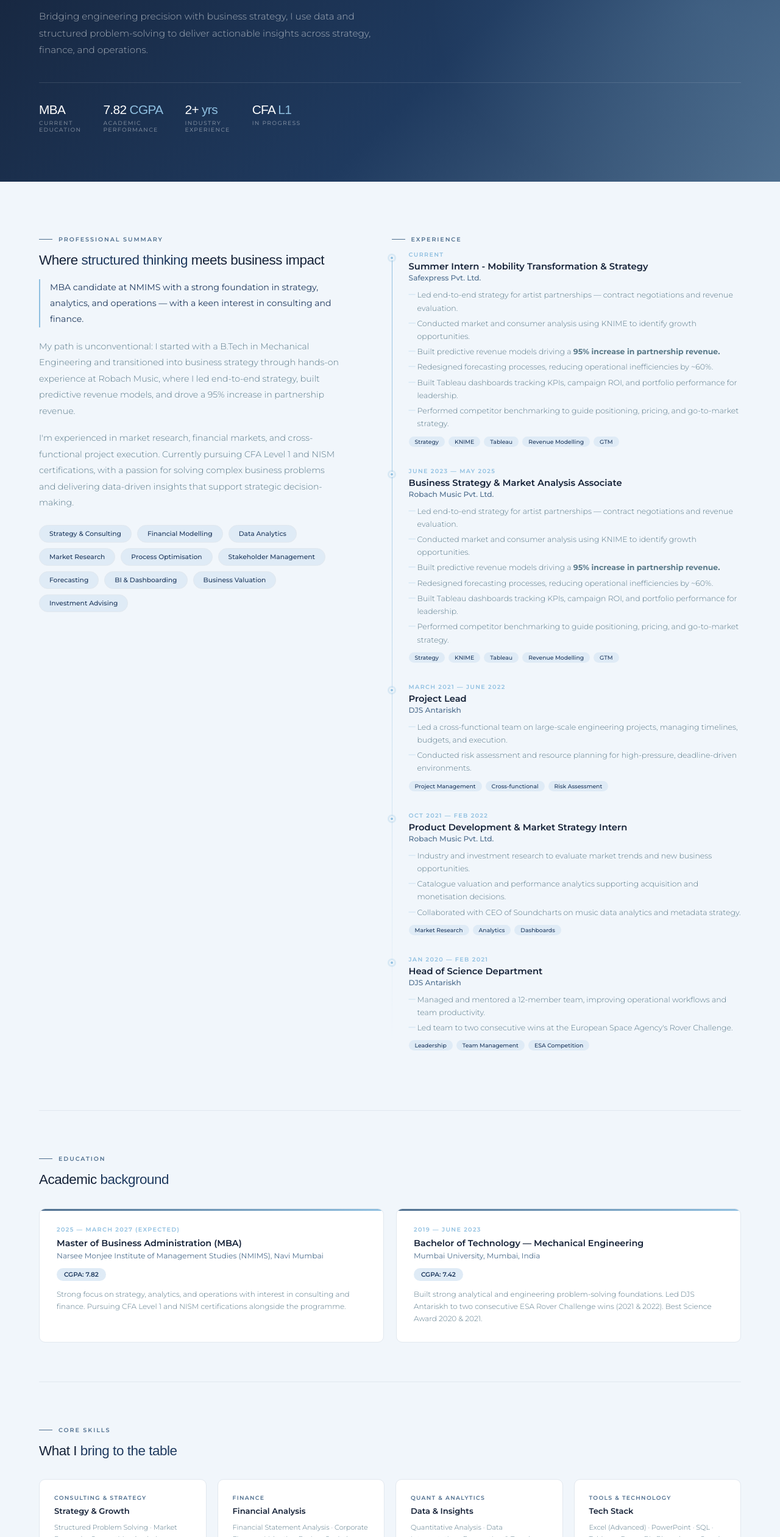
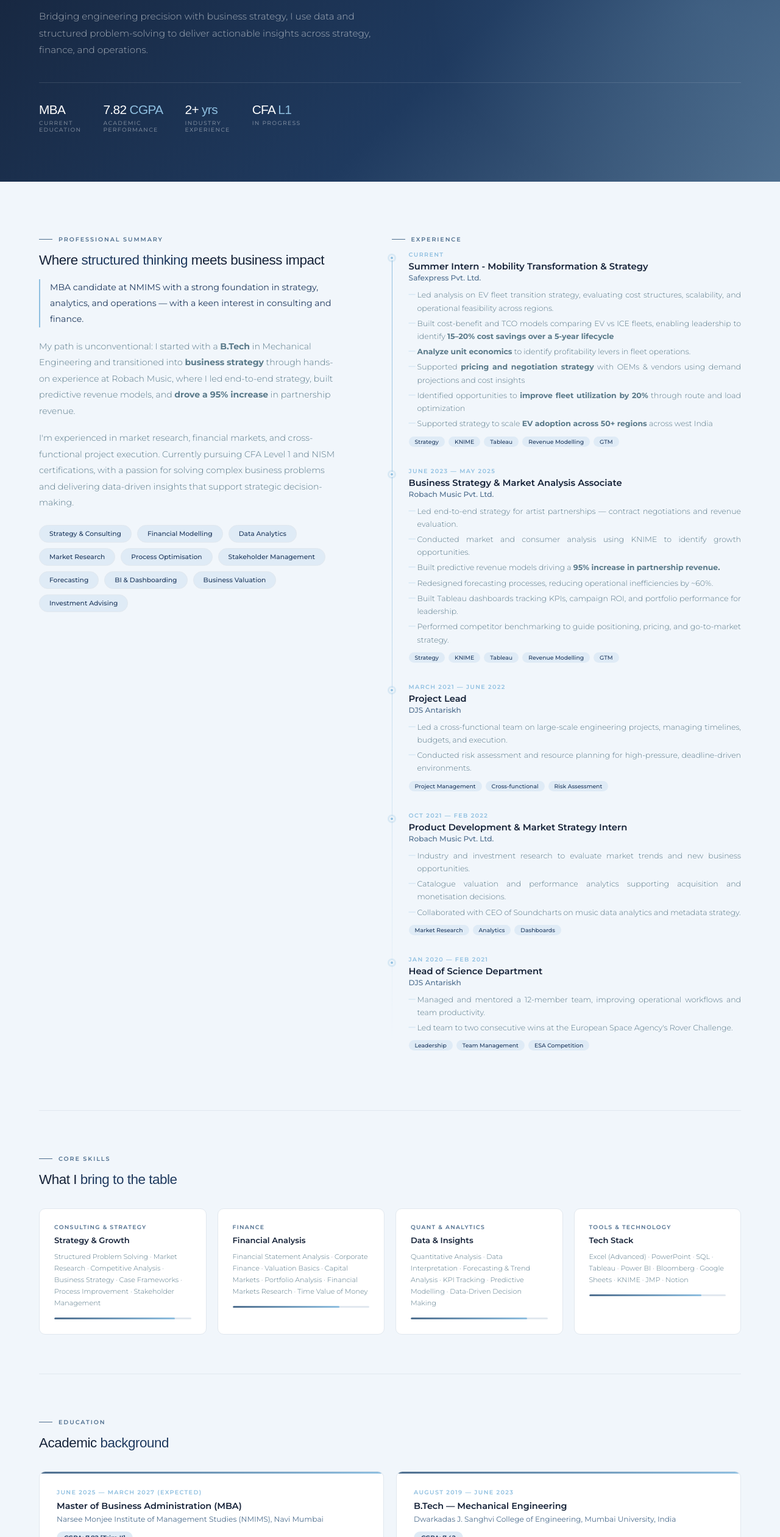
Before and after one commit to Vishalumaria9/Vishalumaria, a website built with webpack: page about.html in a window 1280 px wide. Shown: the part 279-2800 px from the top of the page at 61% size. Built offline with nearby package versions, Linux system fonts and the light colour scheme; a web font is replaced by a local one.

Commit message:
Update about.html

```diff
--- a/about.html
+++ b/about.html
@@ -56,7 +56,7 @@ nav{position:fixed;top:0;left:0;width:100%;z-index:200;height:100px;padding:0 5%
 .t-role{font-size:0.92rem;font-weight:600;color:var(--c0);margin-bottom:2px;}
 .t-co{font-size:0.76rem;font-weight:500;color:var(--c2);margin-bottom:10px;}
 .t-bullets{list-style:none;padding:0;}
-.t-bullets li{font-size:0.78rem;line-height:1.7;font-weight:300;color:var(--text-light);padding-left:14px;position:relative;margin-bottom:4px;}
+.t-bullets li{font-size:0.78rem;line-height:1.7;font-weight:300;color:var(--text-light);padding-left:14px;position:relative;margin-bottom:4px;text-align:justify;}
 .t-bullets li::before{content:'—';position:absolute;left:0;color:var(--c3);font-size:0.7rem;}
 .t-tags{display:flex;flex-wrap:wrap;gap:6px;margin-top:10px;}
 .t-tag{padding:3px 10px;background:var(--c4);border-radius:100px;font-size:0.58rem;font-weight:500;color:var(--c1);}
@@ -84,9 +84,9 @@ nav{position:fixed;top:0;left:0;width:100%;z-index:200;height:100px;padding:0 5%
 
 .certs-row{display:flex;flex-wrap:wrap;gap:10px;margin-top:28px;}
 .cert-pill{display:inline-flex;align-items:center;gap:8px;padding:9px 16px;background:var(--white);border:1px solid var(--c5);border-radius:100px;font-size:0.7rem;font-weight:500;color:var(--c0);transition:var(--t);}
-.cert-pill:hover{border-color:var(--c3);background:var(--c4);}
+.cert-pill:hover{border-color:var(--c3);background:var(--c4);color:var(--c0);}
 .cert-pill-dot{width:6px;height:6px;border-radius:50%;background:var(--c3);flex-shrink:0;}
-.cert-pill-inprogress{background: var(--c1); border-style:dashed;border-color:var(--c3);color:var(--c5);}
+.cert-pill-inprogress{background: var(--c1); border-style:dashed;border-color:var(--c3);color:var(--c4);}
 .cert-pill-inprogress .cert-pill-dot{background:transparent;border:1.5px solid var(--c3);animation:pulseDot 2s infinite;}
 @keyframes pulseDot{0%,100%{opacity:1;}50%{opacity:0.35;}}
 
@@ -141,7 +141,7 @@ footer{background:var(--c0);padding:36px 5%;border-top:1px solid rgba(143,191,22
       <div class="s-label"><span class="s-label-line"></span><span class="s-label-text">Professional Summary</span></div>
       <h2 class="block-title">Where <strong>structured thinking</strong> meets business impact</h2>
       <p class="highlight-text">MBA candidate at NMIMS with a strong foundation in strategy, analytics, and operations — with a keen interest in consulting and finance.</p>
-      <p class="body-text">My path is unconventional: I started with a B.Tech in Mechanical Engineering and transitioned into business strategy through hands-on experience at Robach Music, where I led end-to-end strategy, built predictive revenue models, and drove a 95% increase in partnership revenue.</p>
+      <p class="body-text">My path is unconventional: I started with a <strong><strong>B.Tech</strong></strong> in Mechanical Engineering and transitioned into <strong><strong>business strategy</strong></strong> through hands-on experience at Robach Music, where I led end-to-end strategy, built predictive revenue models, and <strong><strong>drove a 95% increase</strong></strong> in partnership revenue.</p>
       <p class="body-text">I'm experienced in market research, financial markets, and cross-functional project execution. Currently pursuing CFA Level 1 and NISM certifications, with a passion for solving complex business problems and delivering data-driven insights that support strategic decision-making.</p>
 
       <div class="badges">
@@ -167,12 +167,12 @@ footer{background:var(--c0);padding:36px 5%;border-top:1px solid rgba(143,191,22
           <div class="t-role">Summer Intern - Mobility Transformation & Strategy</div>
           <div class="t-co">Safexpress Pvt. Ltd.</div>
           <ul class="t-bullets">
-            <li>Led end-to-end strategy for artist partnerships — contract negotiations and revenue evaluation.</li>
-            <li>Conducted market and consumer analysis using KNIME to identify growth opportunities.</li>
-            <li>Built predictive revenue models driving a <strong>95% increase in partnership revenue.</strong></li>
-            <li>Redesigned forecasting processes, reducing operational inefficiencies by ~60%.</li>
-            <li>Built Tableau dashboards tracking KPIs, campaign ROI, and portfolio performance for leadership.</li>
-            <li>Performed competitor benchmarking to guide positioning, pricing, and go-to-market strategy.</li>
+            <li>Led analysis on EV fleet transition strategy, evaluating cost structures, scalability, and operational feasibility across regions.</li>
+            <li>Built cost-benefit and TCO models comparing EV vs ICE fleets, enabling leadership to identify <strong><strong>15–20% cost savings over a 5-year lifecycle</strong></strong></li>
+            <li><strong><strong>Analyze unit economics</strong></strong> to identify profitability levers in fleet operations.</li>
+            <li>Supported <strong><strong>pricing and negotiation strategy</strong></strong> with OEMs & vendors using demand projections and cost insights</li>
+            <li>Identified opportunities to <strong><strong>improve fleet utilization by 20%</strong></strong> through route and load optimization</li>
+            <li>Supported strategy to scale <strong><strong>EV adoption across 50+ regions</strong></strong> across west India</li>
           </ul>
           <div class="t-tags"><span class="t-tag">Strategy</span><span class="t-tag">KNIME</span><span class="t-tag">Tableau</span><span class="t-tag">Revenue Modelling</span><span class="t-tag">GTM</span></div>
         </div>
@@ -232,29 +232,6 @@ footer{background:var(--c0);padding:36px 5%;border-top:1px solid rgba(143,191,22
 
   <div class="divider"></div>
 
-  <!-- EDUCATION -->
-  <div class="fade-up">
-    <div class="s-label"><span class="s-label-line"></span><span class="s-label-text">Education</span></div>
-    <h2 class="block-title">Academic <strong>background</strong></h2>
-    <div class="edu-grid">
-      <div class="edu-card fade-up">
-        <div class="edu-year">2025 — March 2027 (Expected)</div>
-        <div class="edu-degree">Master of Business Administration (MBA)</div>
-        <div class="edu-school">Narsee Monjee Institute of Management Studies (NMIMS), Navi Mumbai</div>
-        <span class="edu-gpa">CGPA: 7.82</span>
-        <div class="edu-notes">Strong focus on strategy, analytics, and operations with interest in consulting and finance. Pursuing CFA Level 1 and NISM certifications alongside the programme.</div>
-      </div>
-      <div class="edu-card fade-up">
-        <div class="edu-year">2019 — June 2023</div>
-        <div class="edu-degree">Bachelor of Technology — Mechanical Engineering</div>
-        <div class="edu-school">Mumbai University, Mumbai, India</div>
-        <span class="edu-gpa">CGPA: 7.42</span>
-        <div class="edu-notes">Built strong analytical and engineering problem-solving foundations. Led DJS Antariskh to two consecutive ESA Rover Challenge wins (2021 & 2022). Best Science Award 2020 & 2021.</div>
-      </div>
-    </div>
-  </div>
-
-  <div class="divider"></div>
 
   <!-- SKILLS -->
   <div class="fade-up">
@@ -290,6 +267,31 @@ footer{background:var(--c0);padding:36px 5%;border-top:1px solid rgba(143,191,22
 
   <div class="divider"></div>
 
+  <!-- EDUCATION -->
+  <div class="fade-up">
+    <div class="s-label"><span class="s-label-line"></span><span class="s-label-text">Education</span></div>
+    <h2 class="block-title">Academic <strong>background</strong></h2>
+    <div class="edu-grid">
+      <div class="edu-card fade-up">
+        <div class="edu-year">June 2025 — March 2027 (Expected)</div>
+        <div class="edu-degree">Master of Business Administration (MBA)</div>
+        <div class="edu-school">Narsee Monjee Institute of Management Studies (NMIMS), Navi Mumbai</div>
+        <span class="edu-gpa">CGPA: 7.82 [Trim II]</span>
+        <div class="edu-notes">Strong focus on strategy, analytics, and operations with interest in consulting and finance. Pursuing CFA Level 1 and NISM certifications alongside the programme.</div>
+      </div>
+      <div class="edu-card fade-up">
+        <div class="edu-year">August 2019 — June 2023</div>
+        <div class="edu-degree">B.Tech — Mechanical Engineering</div>
+        <div class="edu-school">Dwarkadas J. Sanghvi College of Engineering, Mumbai University, India</div>
+        <span class="edu-gpa">CGPA: 7.42</span>
+        <div class="edu-notes">Built strong analytical and engineering problem-solving foundations. Led DJS Antariskh to two consecutive ESA Rover Challenge wins (2021 & 2022). Best Science Award 2020 & 2021.</div>
+      </div>
+    </div>
+  </div>
+
+  <div class="divider"></div>
+
+
   <!-- CERTIFICATIONS -->
   <div class="fade-up">
     <div class="s-label"><span class="s-label-line"></span><span class="s-label-text">Certifications</span></div>
@@ -297,6 +299,7 @@ footer{background:var(--c0);padding:36px 5%;border-top:1px solid rgba(143,191,22
     <div class="certs-row">
       <span class="cert-pill cert-pill-inprogress"><span class="cert-pill-dot"></span>CFA Level 1 — In Progress</span>
       <span class="cert-pill cert-pill-inprogress"><span class="cert-pill-dot"></span>NISM XV — In Progress</span>
+      <span class="cert-pill cert-pill-inprogress"><span class="cert-pill-dot"></span>NISM X-A — In Progress</span>
       <a href="https://www.credly.com/badges/527fc671-d060-4559-85a0-ae261f52eaed/public_url" target="_blank">
       <span class="cert-pill"><span class="cert-pill-dot"></span>McKinsey Forward Program</span></a>
      <a href="https://portal.bloombergforeducation.com/certificates/QJWVJBEYBuAsrq8zfrx3Aomm" target="_blank">
```
